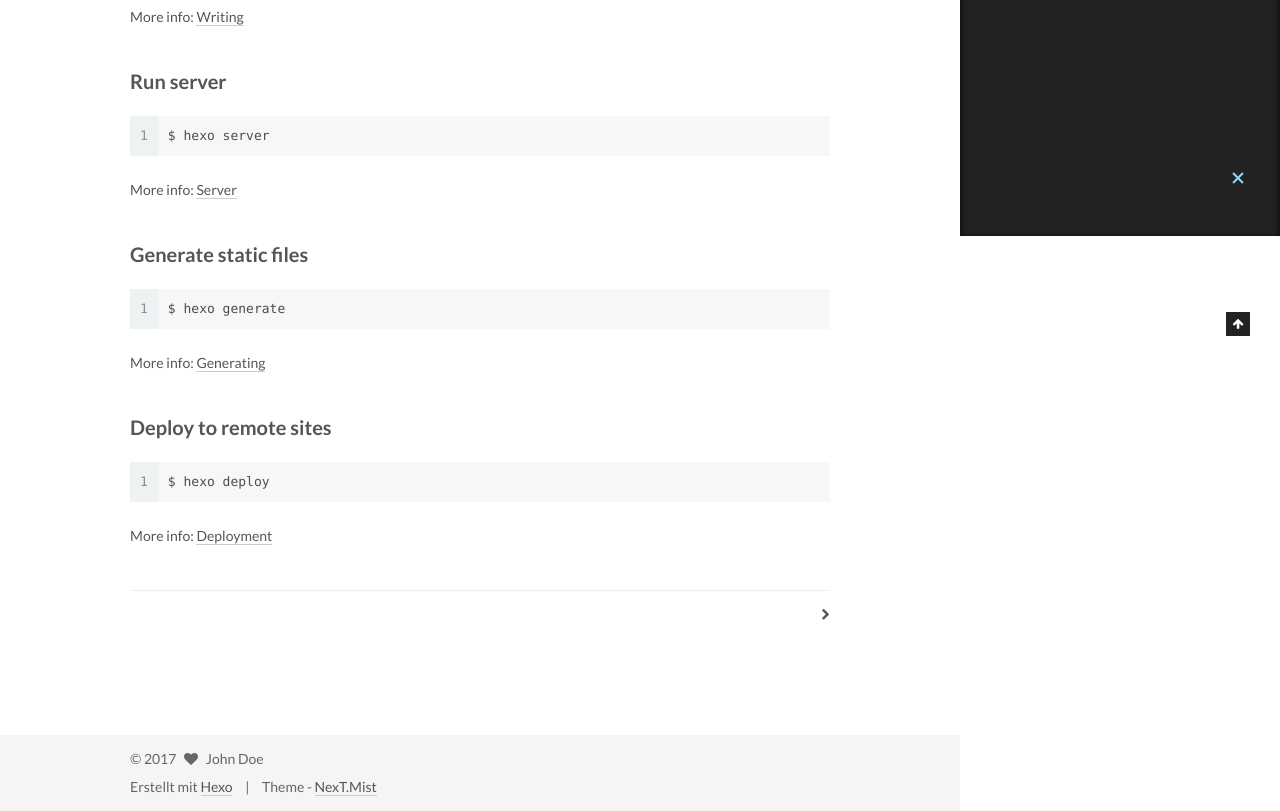
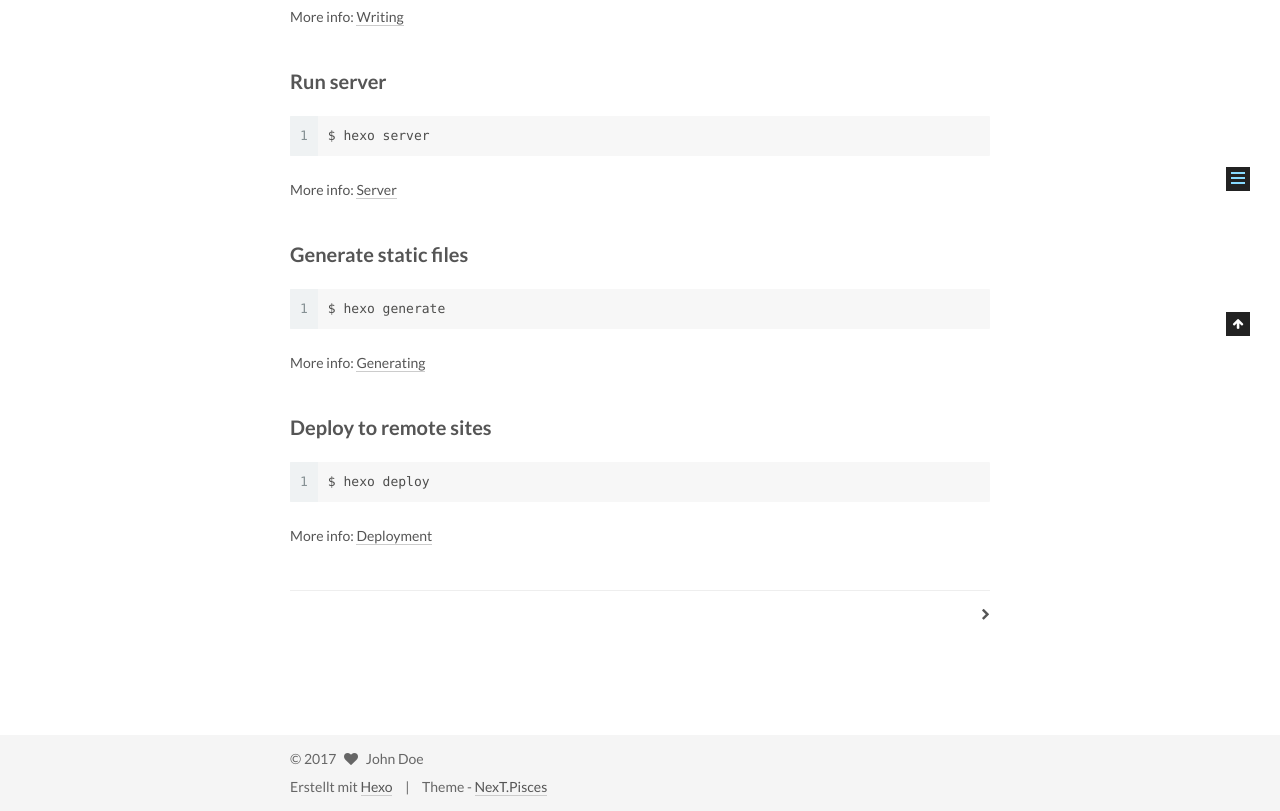
Before and after one commit to zhoujianfish/zhoujianfish, a plain HTML site: page 2017/03/14/hello-world/index.html in a window 1280 px wide. Shown: the part 564-1375 px from the top of the page. Drawn offline with Linux system fonts and the light colour scheme.

Commit message:
Site updated: 2017-03-16 17:42:34

```diff
--- a/2017/03/14/hello-world/index.html
+++ b/2017/03/14/hello-world/index.html
@@ -5,7 +5,7 @@
 
 
 
-<html class="theme-next mist use-motion" lang="">
+<html class="theme-next pisces use-motion" lang="">
 <head>
   <meta charset="UTF-8"/>
 <meta http-equiv="X-UA-Compatible" content="IE=edge" />
@@ -107,7 +107,7 @@ Quick">
   var NexT = window.NexT || {};
   var CONFIG = {
     root: '/',
-    scheme: 'Mist',
+    scheme: 'Pisces',
     sidebar: {"position":"left","display":"post","offset":12,"offset_float":0,"b2t":false,"scrollpercent":false},
     fancybox: true,
     motion: true,
@@ -526,7 +526,7 @@ Quick">
 <div class="theme-info">
   Theme -
   <a class="theme-link" href="https://github.com/iissnan/hexo-theme-next">
-    NexT.Mist
+    NexT.Pisces
   </a>
 </div>
 
@@ -599,6 +599,13 @@ Quick">
 
 
 
+  <script type="text/javascript" src="/js/src/affix.js?v=5.1.0"></script>
+
+  <script type="text/javascript" src="/js/src/schemes/pisces.js?v=5.1.0"></script>
+
+
+
+
   <script type="text/javascript" src="/js/src/scrollspy.js?v=5.1.0"></script>
 <script type="text/javascript" src="/js/src/post-details.js?v=5.1.0"></script>
 
```
Also changed, not shown: 2017/03/14/test1/index.html (+10 -3 lines), archives/2017/03/index.html (+10 -3 lines), archives/2017/index.html (+10 -3 lines), archives/index.html (+10 -3 lines), index.html (+10 -3 lines).
